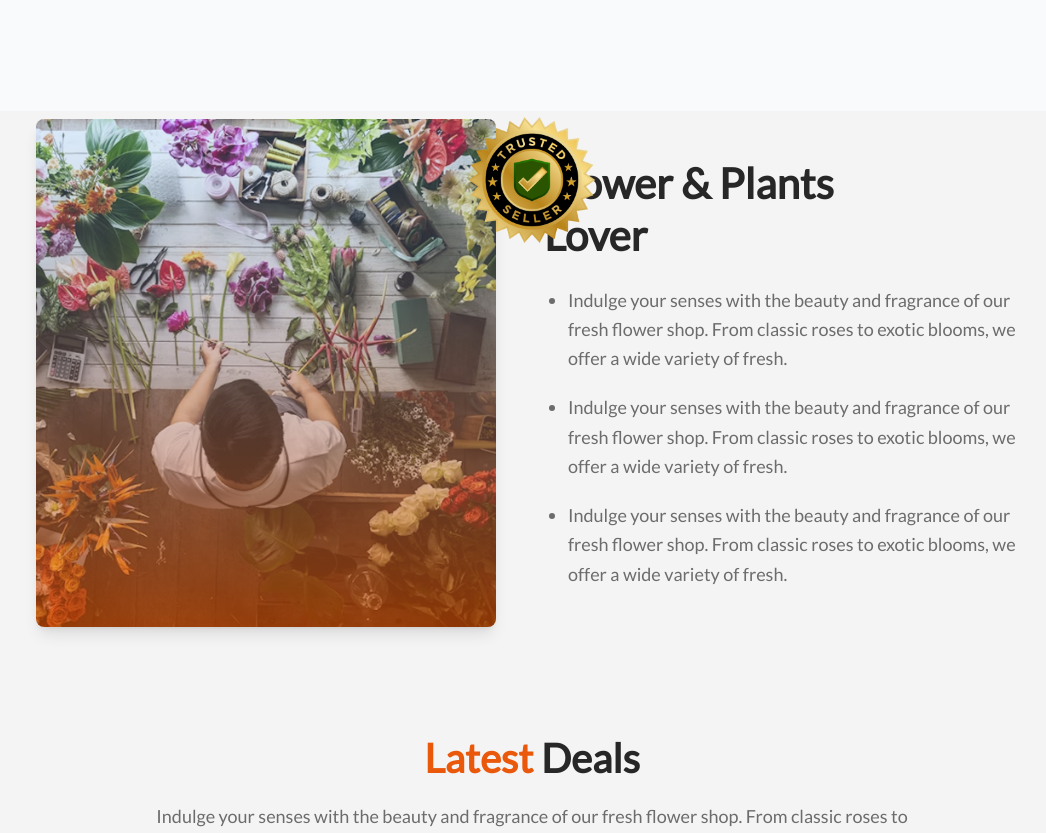
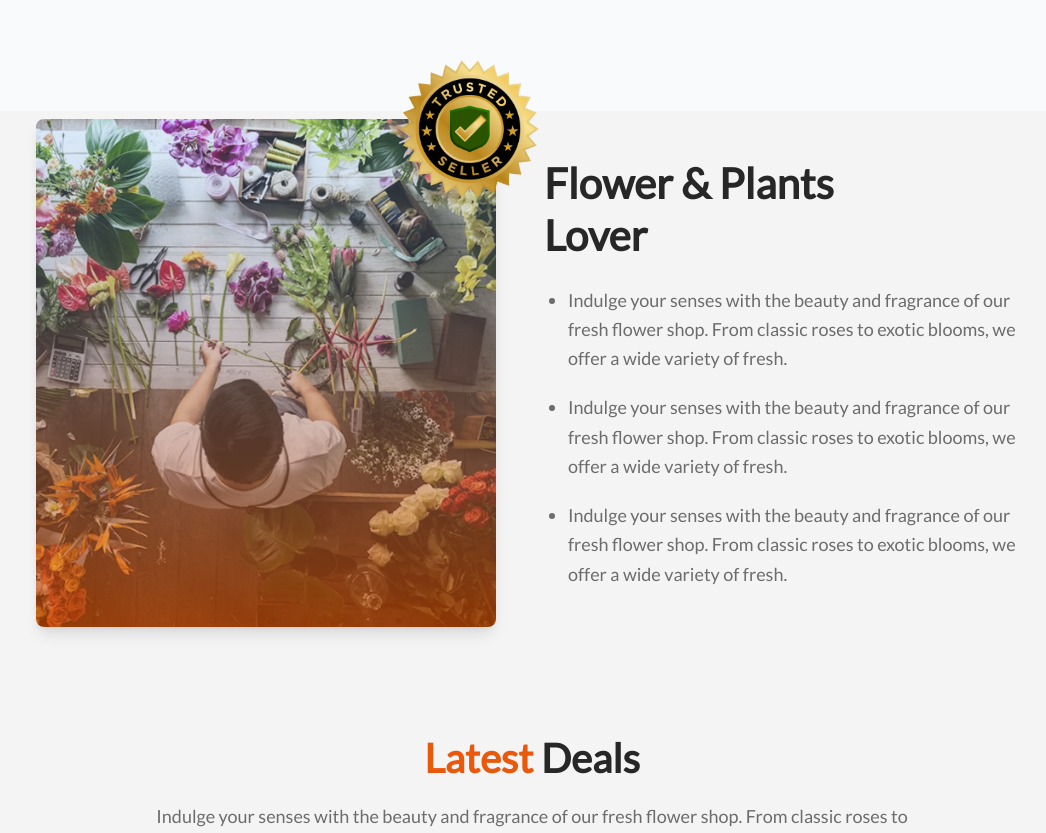
Before and after one commit to Santa-Mitua/Assignment-02, a plain HTML site: page index.html in a window 1280 px wide. Shown: the part 1704-2537 px from the top of the page, without its empty margins (108-1154 px from the left). Drawn offline with nearby package versions, Linux system fonts and the light colour scheme.

Commit message:
final update

```diff
--- a/index.html
+++ b/index.html
@@ -149,7 +149,6 @@
         Flower & Plants <br />
         Lover
       </h2>
-
       <!-- Paragraphs -->
       <ul class="space-y-5 text-[#6C6C6C] text-[16px] md:text-[18px] leading-relaxed list-disc pl-6">
         <li>
@@ -167,8 +166,8 @@
       </ul>
     </div>
     <!-- Trusted Badge (Bigger & Centered) -->
-    <div class="absolute left-1/2 top-[12%] -translate-x-1/2 -translate-y-1/2 z-10">
-      <img src="assets/trusted-badge.png" alt="Trusted Seller" class="w-32 md:w-44" />
+    <div class="absolute left-[56%] top-[2%] -translate-x-1/2 -translate-y-1/2 z-10">
+      <img src="assets/trusted-badge.png" alt="Trusted Seller" class="w-32 md:w-[44%]" />
     </div>
   </div>
 </section>
```
